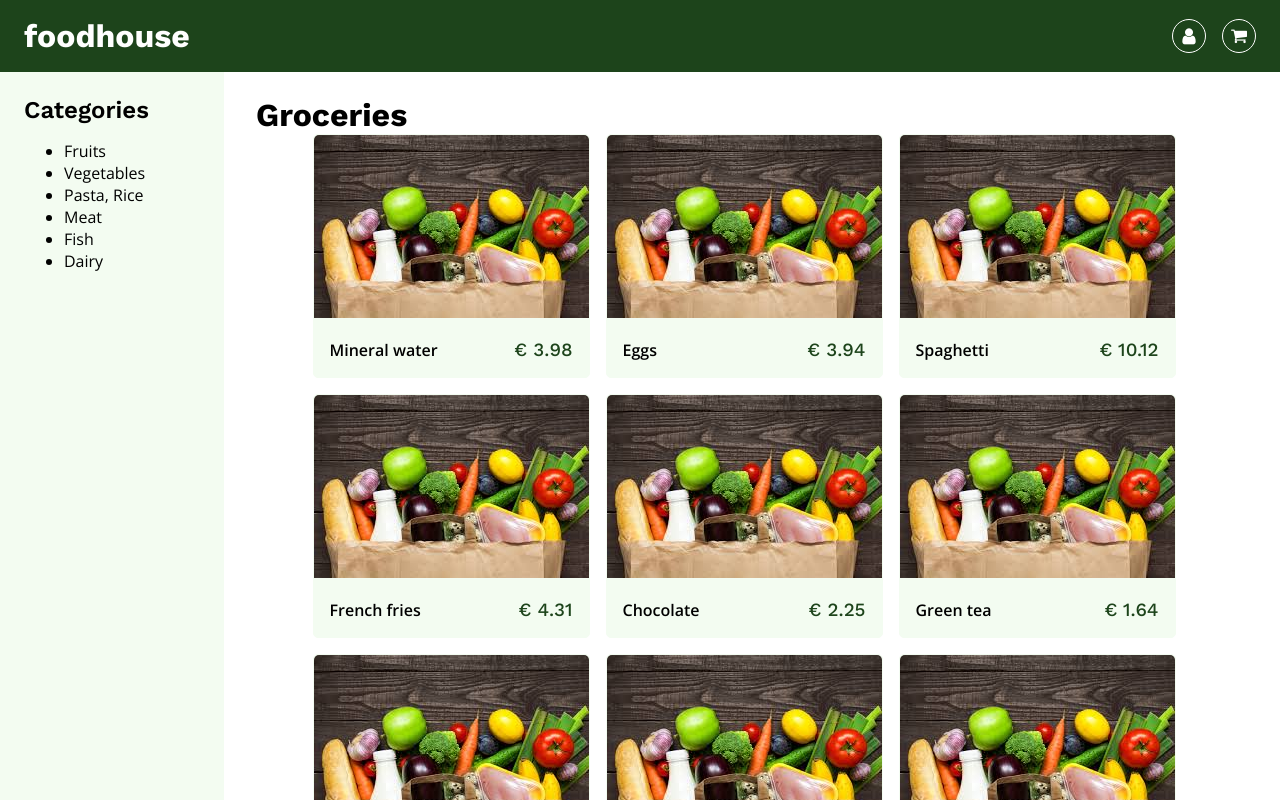
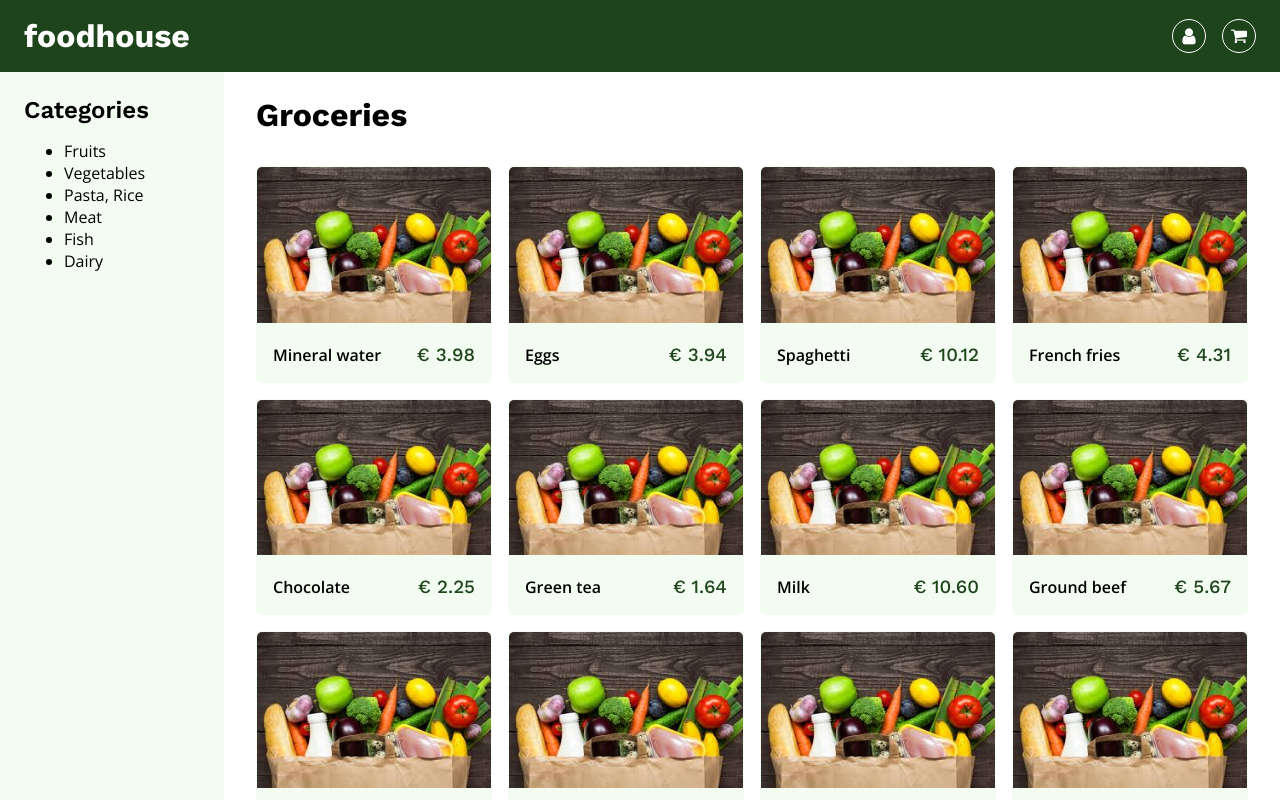
Before and after one commit to UbiOps/example-recommender-app, a React (Create React App) app: page / in a window 1280 px wide. Shown: the top 800 px of the page. Built offline with nearby package versions, Linux system fonts and the light colour scheme.

Commit message:
Add link to product card to go to product details

```diff
--- /dev/null
+++ b/src/components/Link/Link.css
@@ -0,0 +1,4 @@
+.link {
+  text-decoration: none;
+  color: inherit;
+}
--- /dev/null
+++ b/src/components/Link/Link.js
@@ -0,0 +1,13 @@
+import "./Link.css";
+import { Link as RouterLink } from "react-router-dom";
+
+const Link = ({ children, className, ...props }) => (
+  <RouterLink
+    className={["link", className].filter((x) => x).join(" ")}
+    {...props}
+  >
+    {children}
+  </RouterLink>
+);
+
+export default Link;
--- a/src/components/ProductCard/ProductCard.js
+++ b/src/components/ProductCard/ProductCard.js
@@ -1,4 +1,6 @@
 import "./ProductCard.css";
+import { Link } from "components";
+import { memo } from "react";
 import productImage from "assets/images/product.png";
 
 const capitalizeFirstLetter = (string) => {
@@ -11,9 +13,10 @@ const generatePrice = () => {
   return roundedPrice.toFixed(2);
 };
 
-const ProductCard = ({ product, className, ...props }) => (
-  <div
+const ProductCard = ({ product, className, id, ...props }) => (
+  <Link
     className={["product-card", className].filter((x) => x).join(" ")}
+    to={`/products/${id}`}
     {...props}
   >
     <img
@@ -25,7 +28,7 @@ const ProductCard = ({ product, className, ...props }) => (
       <h4>{capitalizeFirstLetter(product)}</h4>
       <h3 className="product-card__price">€ {generatePrice().toString()}</h3>
     </div>
-  </div>
+  </Link>
 );
 
-export default ProductCard;
+export default memo(ProductCard);
--- a/src/components/ProductsList/ProductsList.css
+++ b/src/components/ProductsList/ProductsList.css
@@ -1,15 +1,9 @@
-.products-list__items {
-  display: flex;
-  flex-direction: row;
-  flex-wrap: wrap;
-  justify-content: center;
-}
-
-.products-list__item {
-  margin-right: 1em;
+.products-list__title {
   margin-bottom: 1em;
 }
 
-.products-list__item:last-child {
-  margin-right: 0;
+.products-list__items {
+  display: grid;
+  grid-template-columns: repeat(auto-fit, minmax(205px, 1fr));
+  grid-gap: 1em;
 }
--- a/src/components/ProductsList/ProductsList.js
+++ b/src/components/ProductsList/ProductsList.js
@@ -4,14 +4,10 @@ import { ProductCard } from "components";
 
 const ProductsList = () => (
   <div className="products-list">
-    <h1>Groceries</h1>
+    <h1 className="products-list__title">Groceries</h1>
     <div className="products-list__items">
       {products.map((product, key) => (
-        <ProductCard
-          key={key}
-          className="products-list__item"
-          product={product}
-        />
+        <ProductCard key={key} product={product} id={key} />
       ))}
     </div>
   </div>
--- a/src/components/index.js
+++ b/src/components/index.js
@@ -1,7 +1,8 @@
 import Header from "./Header/Header";
 import IconButton from "./IconButton/IconButton";
+import Link from "./Link/Link";
 import NavBar from "./NavBar/NavBar";
 import ProductCard from "./ProductCard/ProductCard";
 import ProductsList from "./ProductsList/ProductsList";
 
-export { Header, IconButton, NavBar, ProductCard, ProductsList };
+export { Header, IconButton, Link, NavBar, ProductCard, ProductsList };
```
